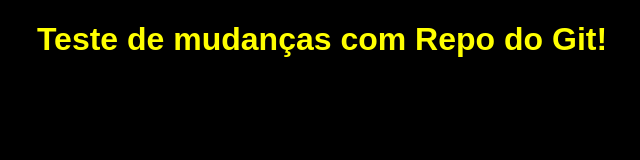
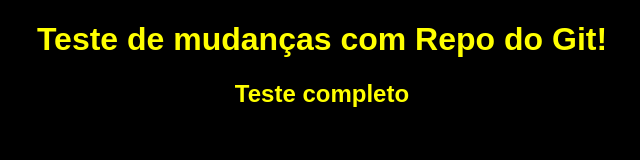
Before and after one commit to BMSantos18/bmsantos.github.io, a plain HTML site: page index.html in a window 1280 px wide. Shown: the whole page, without its empty margins (318-958 px from the left). Drawn offline with Linux system fonts and the light colour scheme.

Commit message:
teste repo

```diff
--- a/index.html
+++ b/index.html
@@ -17,5 +17,6 @@
 </head>
 <body>
     <h1>Teste de mudanças com Repo do Git!</h1>
+    <h2>Teste completo</h2>
 </body>
 </html>
```
